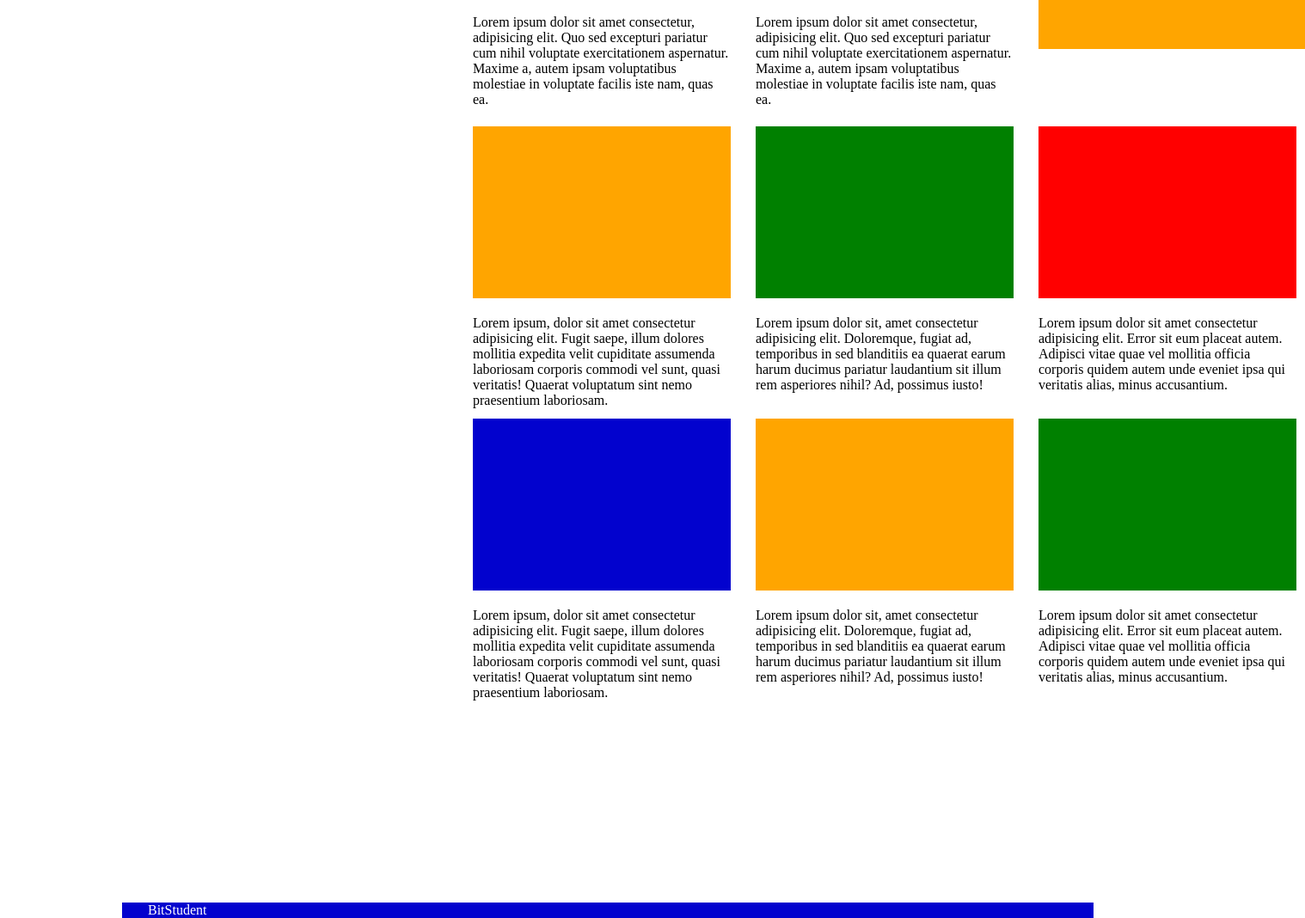
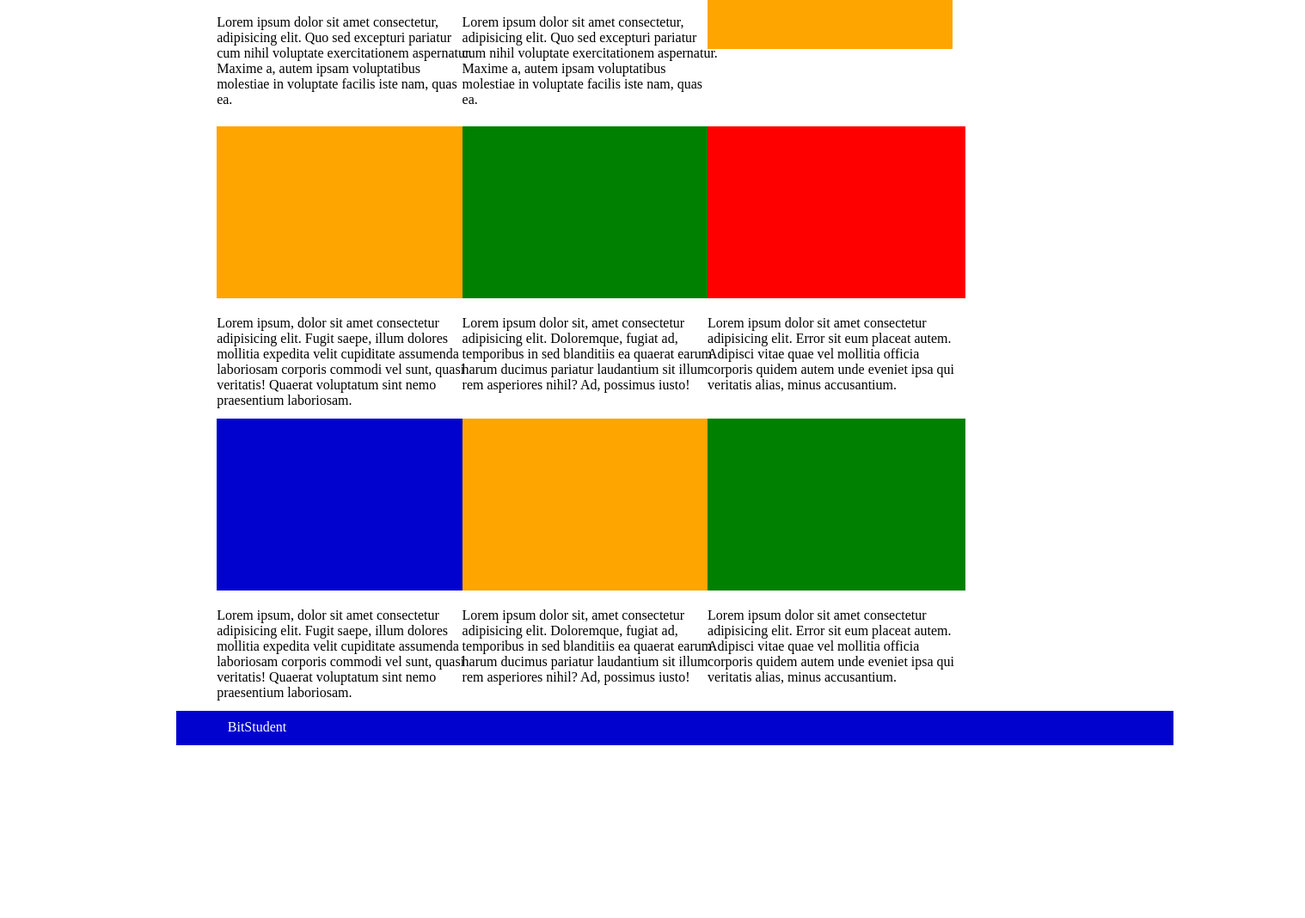
Before and after one commit to macak299/vezba1, a plain HTML site: page 3-11-2022/navigation.html in a window 1280 px wide. Shown: the part 833-1901 px from the top of the page at 86% size, 1518 px wide, since content can reach past the window. After the commit the page ends 1740 px from the top, so only its background shows below. Drawn offline with Linux system fonts and the light colour scheme.

Commit message:
Završen zadatak

```diff
--- a/3-11-2022/navigation.css
+++ b/3-11-2022/navigation.css
@@ -1,12 +1,13 @@
 
 
 .prvidiv{
-    float: right;
-    width: 960px;
-    background: red;
-    color: white;
-    margin-right: auto;
-    margin-left: auto;
+
+  width: 960px;
+  position: absolute;
+  left: 20%;
+
+  background: red;
+  color: white;
 
 }
 .ulista{
@@ -20,41 +21,41 @@
     display: inline;
   }
   .prvaslika{
-    float: right;
     width: 960px;
-    margin-right: auto;
-    margin-left: auto;
+   position: relative;
+   top: 50px;
+   left: 19.7%;
   }
   img{
     width: 960px;
   }
   .malidiv1{
-    float: right;
+
     background: red;
     width: 300px;
     height: 200px;
     position: absolute;
     top: 630px;
-    left: 550px ;
+    left: 19.7%;
 
   }
 
   .malidiv2{
-    float: right;
+
     background: rgb(2, 2, 206);
     width: 300px;
     height: 200px;
     position: absolute;
     top: 630px;
-    left: 879px ;
+    left: 42% ;
   }
   .divp1{
-    float: right;
+
     width: 300px;
     height: 200px;
     position: absolute;
     top: 850px;
-    left: 550px ;
+    left: 19.7% ;
 
   }
   .divp2{
@@ -63,37 +64,37 @@
     height: 200px;
     position: absolute;
     top: 850px;
-    left: 879px ;
+     left: 42% ;
   }
   .orange{
-    float: right;
+
     background: orange;
-    width: 300px;
+    width: 275px;
     height: 200px;
     position: absolute;
     top: 630px;
-    left: 1208px ;
+    left: 64.3%;
     padding-top: 30px;
     padding-bottom: 30px;
     padding-left: 10px;
   }
   .drugidiv2{
-    float: right;
+
     background: orange;
     width: 300px;
     height: 200px;
     position: absolute;
     top: 980px;
-    left: 550px ;
+    left: 19.7% ;
   }
   .drugidiv3{
-    float: right;
+
     background: green;
     width: 300px;
     height: 200px;
     position: absolute;
     top: 980px;
-    left: 879px ;
+    left: 42% ;
   }
   .drugidiv4{
     float: right;
@@ -102,37 +103,37 @@
     height: 200px;
     position: absolute;
     top: 980px;
-    left: 1208px ;
+    left: 64.3%;
   }
   .divp3{
     width: 300px;
     height: 200px;
     position: absolute;
     top: 1200px;
-    left: 550px ;
+    left: 19.7% ;
   }
   .divp4{
     width: 300px;
     height: 200px;
     position: absolute;
     top: 1200px;
-    left: 879px ;
+    left: 42% ;
   }
   .divp5{
     width: 300px;
     height: 200px;
     position: absolute;
     top: 1200px;
-    left: 1208px ;
+    left: 64.3%;
   }
   .drugidiv5{
-    float: right;
+
     background: rgb(2, 2, 206);
     width: 300px;
     height: 200px;
     position: absolute;
     top: 1320px;
-    left: 550px ;
+    left: 19.7% ;
   }
   .drugidiv6{
     float: right;
@@ -141,7 +142,7 @@
     height: 200px;
     position: absolute;
     top: 1320px;
-    left: 879px ;
+    left: 42% ;
   }
   .drugidiv7{
     float: right;
@@ -150,37 +151,41 @@
     height: 200px;
     position: absolute;
     top: 1320px;
-    left: 1208px ;
+    left: 64.3%;
   }
   .divp6{
     width: 300px;
     height: 200px;
     position: absolute;
     top: 1540px;
-    left: 550px ;
+    left: 19.7% ;
   }
   .divp7{
     width: 300px;
     height: 200px;
     position: absolute;
     top: 1540px;
-    left: 879px ;
+    left: 42% ;
   }
   .divp8{
     width: 300px;
     height: 200px;
     position: absolute;
     top: 1540px;
-    left: 1208px ;
+    left: 64.3%;
   }
   .poslednji{
-    float: right;
+
     width: 1100px;
+    height: 30px;
     background: rgb(2, 2, 206);
     color: white;
     margin-right: auto;
     margin-left: auto;
-    position: relative;
-    top: 1100px;
-    padding-left: 30px;
+    position: absolute;
+    top: 1660px;
+    left: 16%;
+    padding-left: 60px;
+    padding-top: 10px;
+
   }
```
Also changed, not shown: 3-11-2022/navigation.html (+5 -3 lines).
